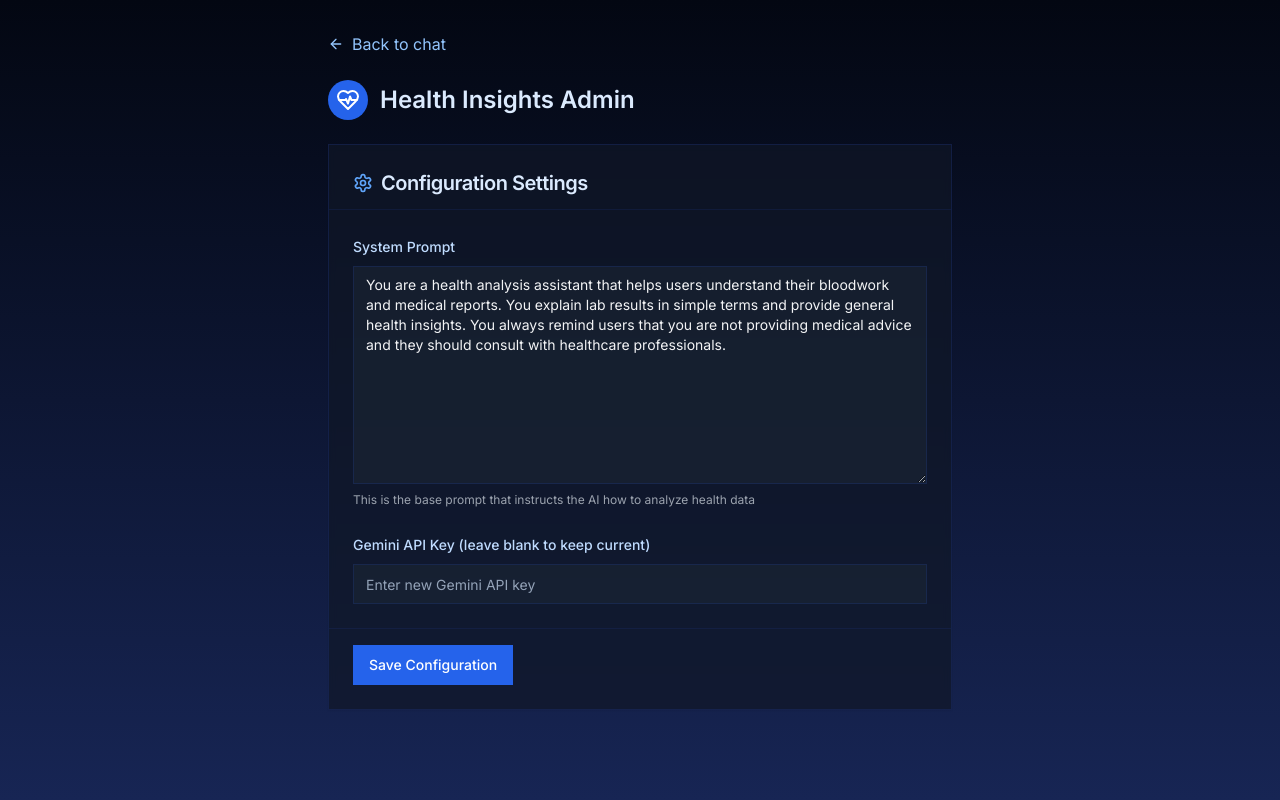
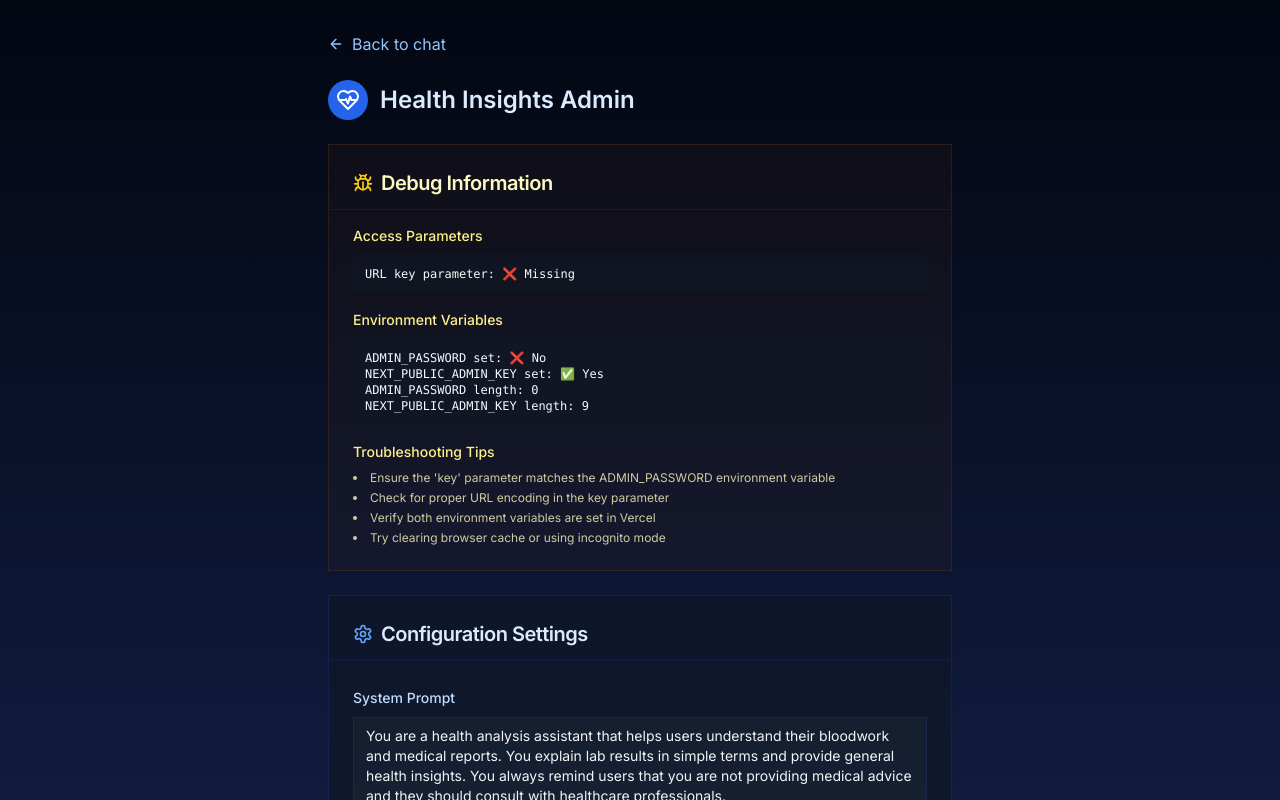
Before and after one commit to akshaybapat6365/insight, a Next.js app: page /admin in a window 1280 px wide. Shown: the top 800 px of the page. Built offline with nearby package versions, Linux system fonts and the light colour scheme.

Commit message:
Add debugging tools for admin access troubleshooting

```diff
--- a/app/admin/page.tsx
+++ b/app/admin/page.tsx
@@ -6,13 +6,32 @@ import { Textarea } from '@/components/ui/textarea'
 import { Input } from '@/components/ui/input'
 import { Card, CardHeader, CardTitle, CardContent, CardFooter } from '@/components/ui/card'
 import Link from 'next/link'
-import { HeartPulse, ArrowLeft, Settings } from 'lucide-react'
+import { HeartPulse, ArrowLeft, Settings, Bug } from 'lucide-react'
+import { useSearchParams } from 'next/navigation'
 
 export default function AdminPage() {
   const [systemPrompt, setSystemPrompt] = useState('')
   const [apiKey, setApiKey] = useState('')
   const [message, setMessage] = useState('')
   const [loading, setLoading] = useState(false)
+  const [debugInfo, setDebugInfo] = useState<any>(null)
+
+  // Get the search params to display the key (masked)
+  const searchParams = useSearchParams()
+  const keyParam = searchParams.get('key')
+
+  // Get debug info
+  useEffect(() => {
+    fetch('/api/admin-debug')
+      .then(res => res.json())
+      .then(data => {
+        setDebugInfo(data)
+        console.log('Admin debug info:', data)
+      })
+      .catch(err => {
+        console.error('Failed to load debug info:', err)
+      })
+  }, [])
 
   useEffect(() => {
     // Load the current system prompt
@@ -77,6 +96,47 @@ export default function AdminPage() {
           <h1 className="text-2xl font-semibold text-blue-100">Health Insights Admin</h1>
         </div>
 
+        {/* Debug Card */}
+        <Card className="border border-yellow-900/30 bg-yellow-900/10 backdrop-blur-sm mb-6">
+          <CardHeader className="border-b border-yellow-900/20 pb-3">
+            <CardTitle className="flex items-center gap-2 text-xl text-yellow-100">
+              <Bug className="h-5 w-5 text-yellow-400" />
+              Debug Information
+            </CardTitle>
+          </CardHeader>
+          <CardContent className="space-y-4 pt-4">
+            <div>
+              <h3 className="text-sm font-medium text-yellow-200 mb-2">Access Parameters</h3>
+              <div className="bg-gray-900/50 p-3 rounded text-xs font-mono">
+                <p>URL key parameter: {keyParam ? '✅ Present' : '❌ Missing'}</p>
+                {keyParam && <p>Key parameter value: {keyParam.substring(0, 2)}{'*'.repeat(Math.max(0, keyParam.length - 4))}{keyParam.substring(keyParam.length - 2)}</p>}
+              </div>
+            </div>
+
+            {debugInfo && (
+              <div>
+                <h3 className="text-sm font-medium text-yellow-200 mb-2">Environment Variables</h3>
+                <div className="bg-gray-900/50 p-3 rounded text-xs font-mono">
+                  <p>ADMIN_PASSWORD set: {debugInfo.admin_password_set ? '✅ Yes' : '❌ No'}</p>
+                  <p>NEXT_PUBLIC_ADMIN_KEY set: {debugInfo.public_admin_key_set ? '✅ Yes' : '❌ No'}</p>
+                  <p>ADMIN_PASSWORD length: {debugInfo.admin_password_sample ? debugInfo.admin_password_sample.length : 0}</p>
+                  <p>NEXT_PUBLIC_ADMIN_KEY length: {debugInfo.public_admin_key_sample ? debugInfo.public_admin_key_sample.length : 0}</p>
+                </div>
+              </div>
+            )}
+
+            <div>
+              <h3 className="text-sm font-medium text-yellow-200 mb-2">Troubleshooting Tips</h3>
+              <ul className="list-disc list-inside text-xs text-yellow-100/80 space-y-1">
+                <li>Ensure the 'key' parameter matches the ADMIN_PASSWORD environment variable</li>
+                <li>Check for proper URL encoding in the key parameter</li>
+                <li>Verify both environment variables are set in Vercel</li>
+                <li>Try clearing browser cache or using incognito mode</li>
+              </ul>
+            </div>
+          </CardContent>
+        </Card>
+
         <Card className="border border-blue-900/30 bg-gray-900/70 backdrop-blur-sm">
           <CardHeader className="border-b border-blue-900/20 pb-3">
             <CardTitle className="flex items-center gap-2 text-xl text-blue-100">
--- /dev/null
+++ b/app/api/admin-debug/route.ts
@@ -0,0 +1,15 @@
+import { NextResponse } from 'next/server';
+
+export async function GET() {
+  return NextResponse.json({
+    admin_password_set: !!process.env.ADMIN_PASSWORD,
+    public_admin_key_set: !!process.env.NEXT_PUBLIC_ADMIN_KEY,
+    // Add a sample value with asterisks to check length without exposing actual value
+    admin_password_sample: process.env.ADMIN_PASSWORD
+      ? '*'.repeat(process.env.ADMIN_PASSWORD.length)
+      : null,
+    public_admin_key_sample: process.env.NEXT_PUBLIC_ADMIN_KEY
+      ? '*'.repeat(process.env.NEXT_PUBLIC_ADMIN_KEY.length)
+      : null,
+  });
+}
--- a/app/page.tsx
+++ b/app/page.tsx
@@ -27,6 +27,13 @@ export default function Chat() {
       console.log('Finish reason:', finishReason);
     },
   });
+
+  // Add this near the top of the component
+  console.log('Admin key from env:', process.env.NEXT_PUBLIC_ADMIN_KEY || 'not set');
+
+  // Create a hardcoded admin URL for now to debug
+  const adminUrl = `/admin?key=${process.env.NEXT_PUBLIC_ADMIN_KEY || 'adminpass'}`;
+  console.log('Admin URL:', adminUrl);
 
   // Handler for when a file is processed
   const handleFileProcessed = (text: string) => {
@@ -60,12 +67,23 @@ export default function Chat() {
             </div>
             <h1 className="text-lg font-medium text-blue-100">Health Insights AI</h1>
           </div>
-          <Link
-            href={`/admin?key=${process.env.NEXT_PUBLIC_ADMIN_KEY || 'adminpass'}`}
-            className="text-blue-300 hover:text-blue-100 text-sm underline"
-          >
-            Admin Console
-          </Link>
+          {/* Debug the link issue by trying both Link and regular anchor */}
+          <div className="flex gap-2">
+            <Link
+              href={adminUrl}
+              className="text-blue-300 hover:text-blue-100 text-sm underline"
+              onClick={() => console.log('Admin link clicked via Link component')}
+            >
+              Admin Console
+            </Link>
+            <a
+              href={adminUrl}
+              className="text-green-300 hover:text-green-100 text-sm underline"
+              onClick={() => console.log('Admin link clicked via anchor tag')}
+            >
+              Admin (Direct)
+            </a>
+          </div>
         </div>
       </header>
 
```
Also changed, not shown: middleware.ts (+9 -0 lines).
